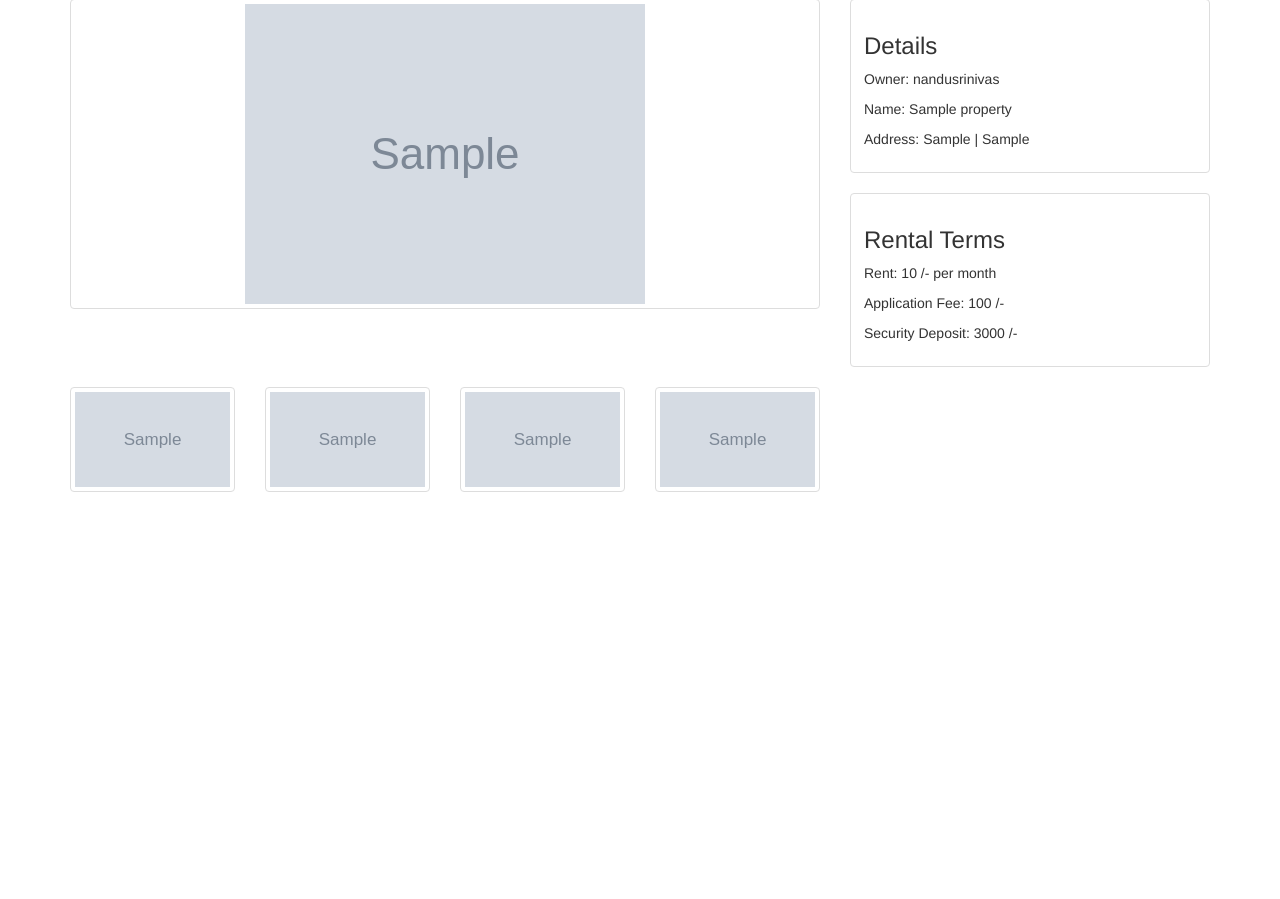
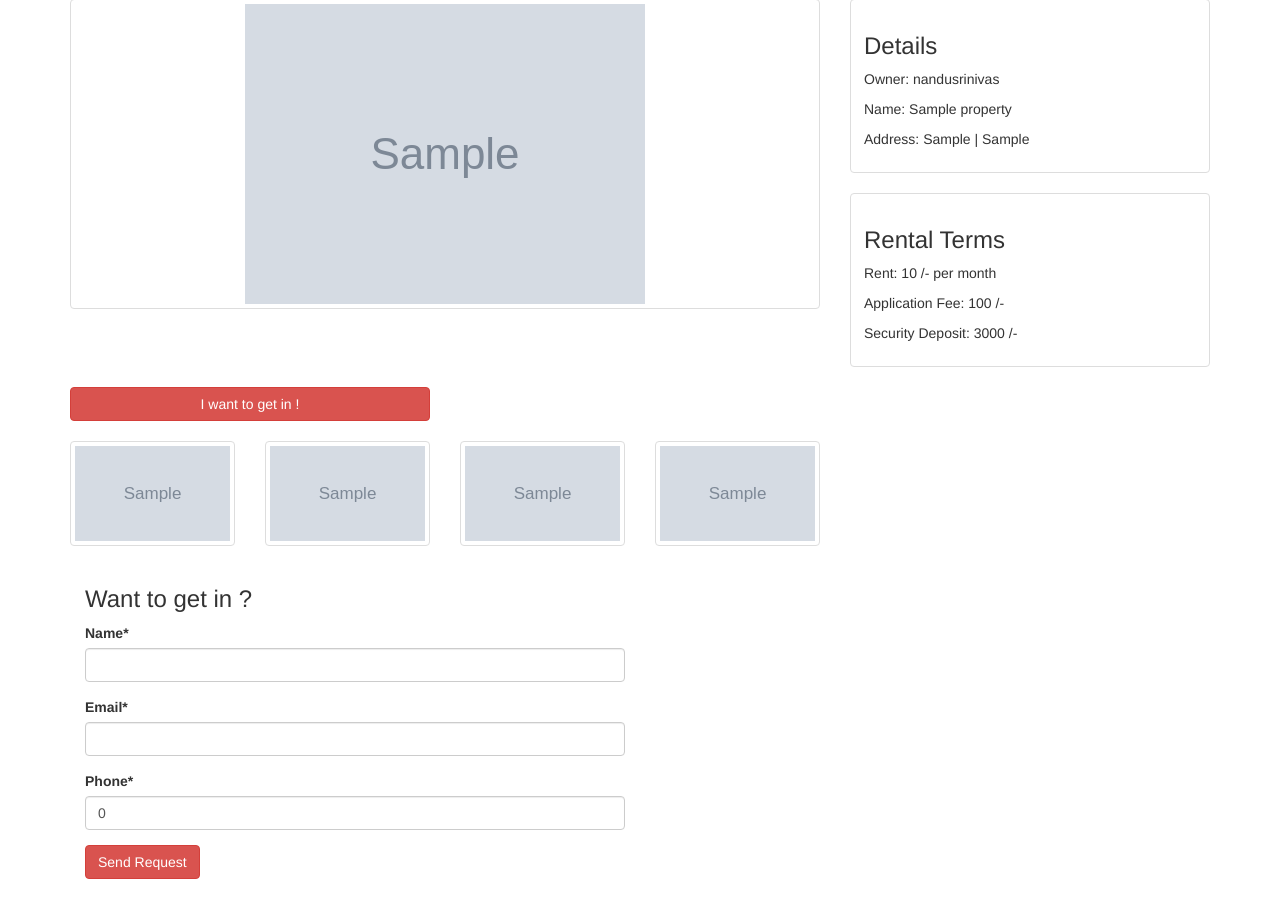
Before and after one commit to SriNandan33/MVPM, a Django app: page /homes_for_rent/1/ in a window 1280 px wide. Shown: the part 27-926 px from the top of the page. Before the commit the page ends 519 px from the top, so only its background shows below. Run offline with Django 3.2, Linux system fonts and the light colour scheme; data comes from the database, SQL or seed files in the repository; tables that the repository leaves empty hold one stand-in row (values such as "Sample post"); grey boxes marked "Sample" are stand-in pictures; some libraries are stand-ins or nearby versions.

Commit message:
added rental application

```diff
--- a/core/views.py
+++ b/core/views.py
@@ -1,9 +1,11 @@
 from django.conf import settings
+from django.contrib import messages
 from django.core.mail import send_mail
 from django.shortcuts import render,get_object_or_404
 from django.shortcuts import HttpResponse
 from .forms import ContactForm
-from promanage.models import RentalProperty
+from promanage.forms import RentalApplicationForm
+from promanage.models import RentalProperty,RentalApplication
 
 def index(request):
     form = ContactForm(request.POST or None)
@@ -37,8 +39,15 @@ def home_for_rent(request):
 
 def home_detail(request,id = None):
     instance = get_object_or_404(RentalProperty,id = id)
+    form = RentalApplicationForm(request.POST or None)
+    if form.is_valid():
+        form_instance = form.save(commit=False)
+        form_instance.rent_property = instance
+        form_instance.save()
+        messages.success(request,"request sent successfully")
     context = {
         'user':request.user,
-        'instance':instance
+        'instance':instance,
+        'form':form
     }
     return render(request,'core/homedetail.html',context)
--- a/promanage/admin.py
+++ b/promanage/admin.py
@@ -18,6 +18,12 @@ class RentalAdmin(admin.ModelAdmin):
         model= models.RentalProperty
 
 admin.site.register(models.RentalProperty,RentalAdmin)
+class RentalApplicationAdmin(admin.ModelAdmin):
+    list_display = ['rent_property','name','email','phone','is_responded']
+    list_filter = ['is_responded']
+    class Meta:
+        model = models.RentalApplication
+admin.site.register(models.RentalApplication,RentalApplicationAdmin)
 
 class NotificationAdmin(admin.ModelAdmin):
     list_display = ["to_user","title","is_read"]
--- a/promanage/forms.py
+++ b/promanage/forms.py
@@ -1,6 +1,6 @@
 from django import forms
 from django.contrib.auth.models import User
-from .models import Property,MaintenanceRequest,RentalProperty
+from .models import Property,MaintenanceRequest,RentalProperty,RentalApplication
 
 class PropertyForm(forms.ModelForm):
 
@@ -28,3 +28,7 @@ class ToLetForm(forms.ModelForm):
     class Meta:
         model = RentalProperty
         exclude = ['user','property']
+class RentalApplicationForm(forms.ModelForm):
+    class Meta:
+        model = RentalApplication
+        exclude = ['rent_property','is_responded']
--- a/promanage/models.py
+++ b/promanage/models.py
@@ -66,6 +66,16 @@ class RentalProperty(models.Model):
     def __str__(self):
         return self.property.proname
 
+class RentalApplication(models.Model):
+    rent_property = models.ForeignKey(RentalProperty,on_delete=models.CASCADE)
+    name = models.CharField(max_length=50)
+    email = models.EmailField()
+    phone = models.BigIntegerField(default=0)
+    is_responded = models.BooleanField(default=False)
+
+    def __str__(self):
+        return self.rent_property.property.proname
+
 class MaintenanceRequest(models.Model):
     user = models.ForeignKey(User,on_delete=models.CASCADE)
     property = models.ForeignKey(Property,on_delete=models.CASCADE)
--- a/templates/core/homedetail.html
+++ b/templates/core/homedetail.html
@@ -1,6 +1,6 @@
-
 
 {% extends 'core/homeforrent.html' %}
+{% load crispy_forms_tags %}
 {% block content %}
     <div class="container" style="margin-top: 2%">
         <div class="row ">
@@ -28,6 +28,9 @@
                     <p>Security Deposit: 3000 /-</p>
                   </div>
                 </div>
+            </div>
+            <div class="col-sm-6 col-md-4 ">
+                <a role="button" href="#getin" class="btn btn-danger btn-block">I want to get in !</a><br />
             </div>
             </div>
         </div>
@@ -63,4 +66,13 @@
             </div>
          </div>
      </div>
+    <div class="col-md-6 " id="getin">
+        <h3>Want to get in ?</h3>
+    <form method="post">
+        {% csrf_token %}
+        {{  form|crispy}}
+        <button class="btn btn-danger" type="submit" name="submit">Send Request</button>
+    </form><br/>
+    </div>
+    </div>
 {% endblock %}
--- a/templates/core/homeforrent.html
+++ b/templates/core/homeforrent.html
@@ -1,7 +1,9 @@
 <!DOCTYPE html>
 <html lang="en">
 <head>
-    <meta charset="UTF-8">
+     <meta charset="utf-8">
+    <meta http-equiv="X-UA-Compatible" content="IE=edge">
+    <meta name="viewport" content="width=device-width, initial-scale=1">
     <title>Homes For Rent</title>
     <link rel="stylesheet" href="https://maxcdn.bootstrapcdn.com/bootstrap/3.3.7/css/bootstrap.min.css" integrity="sha384-BVYiiSIFeK1dGmJRAkycuHAHRg32OmUcww7on3RYdg4Va+PmSTsz/K68vbdEjh4u" crossorigin="anonymous">
 </head>
```
Also changed, not shown: promanage/migrations/0019_rentalapplication.py (added), promanage/migrations/0020_rentalapplication_is_responded.py (added).
